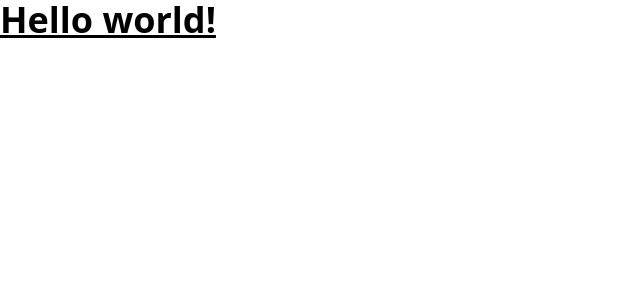
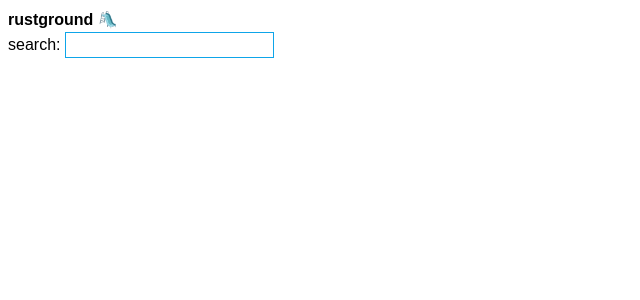
Before and after one commit to terror/rustground, a Svelte app: page / in a window 1280 px wide. Shown: the top 300 px of the page, without its empty margins (0-640 px from the left). Built offline with nearby package versions, Linux system fonts and the light colour scheme.

Commit message:
Add a very rudimentary search interface for crates

```diff
--- a/client/src/App.svelte
+++ b/client/src/App.svelte
@@ -1,8 +1,29 @@
 <script>
+  let query = '';
+
+  let data = null;
+
+  async function handleInput(event) {
+    const response = await fetch('http://localhost:8000/search?query=' + event.target.value)
+    data = await response.json();
+  }
 </script>
 
-<main>
-  <h1 class="text-4xl font-bold underline">
-    Hello world!
-  </h1>
+<main class='m-2'>
+  <h1 class='font-bold'>rustground 🛝</h1>
+
+  <label>
+    search: <input class="border border-sky-500" type="text" bind:value={query} on:input={handleInput}>
+  </label>
+
+  {#if data}
+    <!-- <p>{JSON.stringify(data.results.hits.hits)}</p> -->
+    {#each data.results.hits.hits as item}
+      <div class="border border-sky-500 m-2">
+      <p>Name: {item._id}</p>
+      <p>Description: {item._source.description}
+      </div>
+    {/each}
+    <!-- <p>{JSON.stringify(data)}</p> -->
+  {/if}
 </main>
--- a/tailwind.config.cjs
+++ b/tailwind.config.cjs
@@ -1,7 +1,12 @@
 module.exports = {
   content: ['./client/**/*.{html,js,svelte,ts}'],
   theme: {
-    extend: {},
+    fontFamily: {
+      sans: [
+        'Inter var, sans-serif',
+        { fontFeatureSettings: '"cv11", "ss01"' },
+      ],
+    },
   },
   plugins: [],
 };
```
